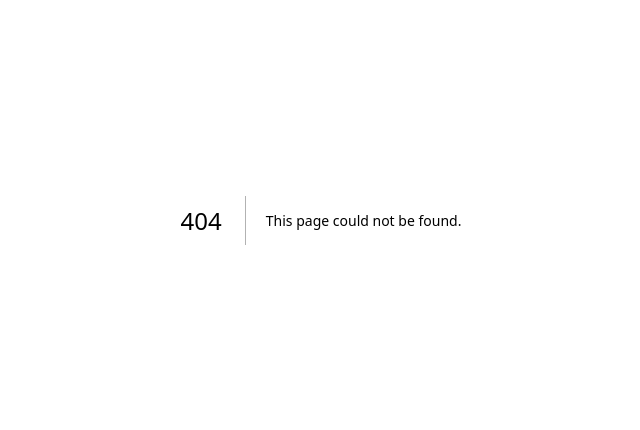
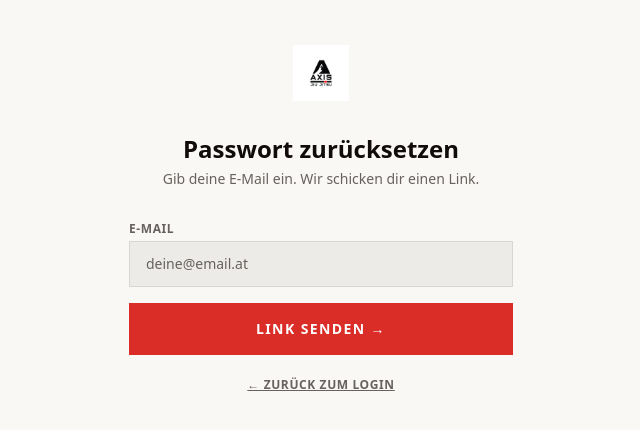
Before and after one commit to Magaloko/AXISJJ, a Next.js app: page /reset-password in a window 1280 px wide. Before the commit this address had no page. Shown: the part 180-610 px from the top of the page, without its empty margins (319-959 px from the left). Built offline with nearby package versions, Linux system fonts and the light colour scheme.

Commit message:
feat(auth): add /reset-password page

```diff
--- /dev/null
+++ b/app/reset-password/page.tsx
@@ -0,0 +1,99 @@
+// app/reset-password/page.tsx
+'use client'
+
+import { useState } from 'react'
+import Image from 'next/image'
+import Link from 'next/link'
+import { createClient } from '@/lib/supabase/client'
+
+export default function ResetPasswordPage() {
+  const [email, setEmail] = useState('')
+  const [status, setStatus] = useState<'idle' | 'loading' | 'success' | 'error'>('idle')
+  const [errorMsg, setErrorMsg] = useState('')
+
+  const handleSubmit = async (e: React.FormEvent) => {
+    e.preventDefault()
+    setStatus('loading')
+    setErrorMsg('')
+    const supabase = createClient()
+    const { error } = await supabase.auth.resetPasswordForEmail(email, {
+      redirectTo: `${window.location.origin}/auth/callback?next=/update-password`,
+    })
+    if (error) {
+      // Don't leak whether the email is registered.
+      setStatus('success')
+    } else {
+      setStatus('success')
+    }
+  }
+
+  if (status === 'success') {
+    return (
+      <div className="flex min-h-screen items-center justify-center bg-background px-4">
+        <div className="w-full max-w-sm text-center">
+          <h2 className="mb-3 text-2xl font-black text-foreground">Check deine E-Mail</h2>
+          <p className="text-muted-foreground">
+            Falls <strong className="text-foreground">{email}</strong> registriert ist, haben wir dir
+            einen Link zum Zurücksetzen deines Passworts geschickt.
+          </p>
+          <Link
+            href="/login"
+            className="mt-6 inline-block text-xs font-bold uppercase tracking-wider text-muted-foreground underline hover:text-foreground"
+          >
+            ← Zurück zum Login
+          </Link>
+        </div>
+      </div>
+    )
+  }
+
+  return (
+    <div className="flex min-h-screen items-center justify-center bg-background px-4">
+      <div className="w-full max-w-sm">
+        <div className="mb-8 flex justify-center">
+          <Image src="/images/logo.jpg" alt="AXIS JIU JITSU" width={56} height={56} className="object-contain" />
+        </div>
+        <h1 className="mb-1 text-center text-2xl font-black text-foreground">Passwort zurücksetzen</h1>
+        <p className="mb-8 text-center text-sm text-muted-foreground">
+          Gib deine E-Mail ein. Wir schicken dir einen Link.
+        </p>
+
+        <form onSubmit={handleSubmit} className="space-y-4">
+          <div>
+            <label htmlFor="email" className="mb-1 block text-xs font-bold uppercase tracking-wider text-muted-foreground">
+              E-Mail
+            </label>
+            <input
+              id="email"
+              type="email"
+              value={email}
+              onChange={e => setEmail(e.target.value)}
+              required
+              placeholder="deine@email.at"
+              className="w-full border border-border bg-card px-4 py-3 text-sm text-foreground placeholder:text-muted-foreground outline-none focus:border-primary"
+            />
+          </div>
+
+          {errorMsg && <p className="text-sm text-destructive">{errorMsg}</p>}
+
+          <button
+            type="submit"
+            disabled={status === 'loading'}
+            className="w-full bg-primary py-4 text-sm font-black uppercase tracking-widest text-primary-foreground transition-colors hover:bg-primary/90 disabled:opacity-50"
+          >
+            {status === 'loading' ? 'Wird gesendet ...' : 'Link senden →'}
+          </button>
+
+          <div className="text-center">
+            <Link
+              href="/login"
+              className="text-xs font-bold uppercase tracking-wider text-muted-foreground underline hover:text-foreground"
+            >
+              ← Zurück zum Login
+            </Link>
+          </div>
+        </form>
+      </div>
+    </div>
+  )
+}
```
